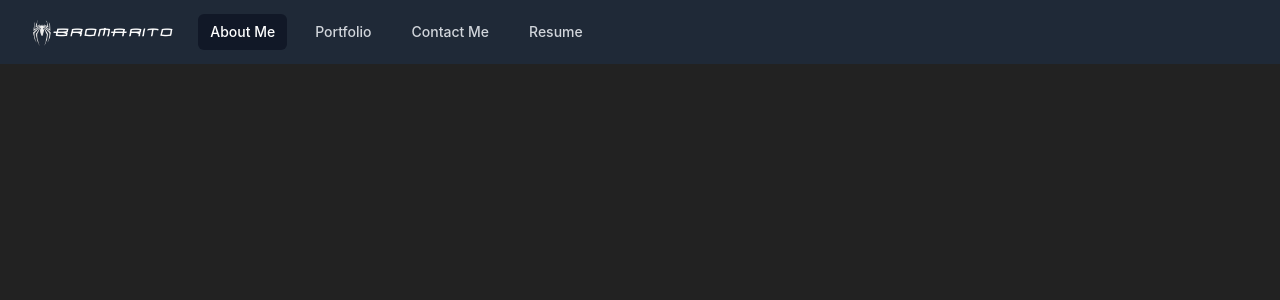
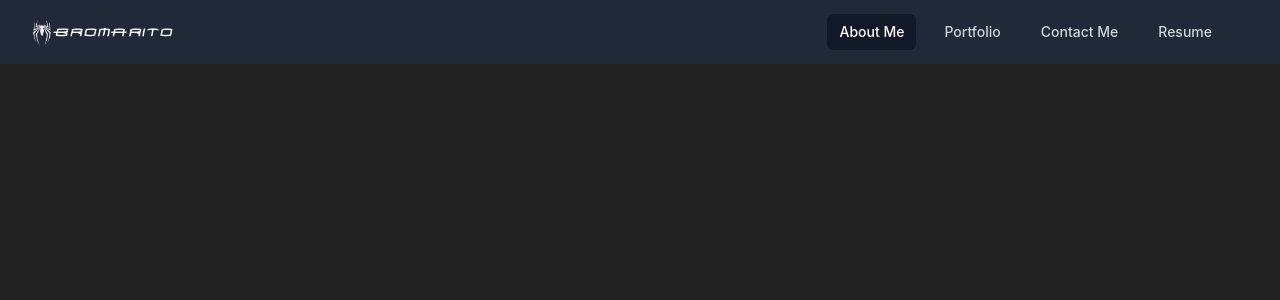
Before and after one commit to brOmarito/bromaritos-reactive-profile, a React (Create React App) app: page / in a window 1280 px wide. Shown: the top 300 px of the page. Built offline with nearby package versions, Linux system fonts and the light colour scheme.

Commit message:
Nav styling updates

```diff
--- a/src/components/Navbar.js
+++ b/src/components/Navbar.js
@@ -47,7 +47,7 @@ export default function Navbar() {
                     alt="Workflow"
                   />
                 </div>
-                <div className="hidden sm:block sm:ml-6">
+                <div className="hidden sm:block sm:ml-6 nav-items">
                   <div className="flex space-x-4">
                     {navigation.map((item) => (
                       <a
@@ -67,7 +67,7 @@ export default function Navbar() {
               </div>
               <div className="absolute inset-y-0 right-0 flex items-center pr-2 sm:static sm:inset-auto sm:ml-6 sm:pr-0">
                 {/* Profile dropdown */}
-                <NavMenu />
+                {/* <NavMenu /> */}
               </div>
             </div>
           </div>
--- a/src/index.css
+++ b/src/index.css
@@ -19,3 +19,7 @@ code {
   font-family: source-code-pro, Menlo, Monaco, Consolas, 'Courier New',
     monospace;
 }
+
+.nav-items {
+  margin-left: auto !important;
+}
```
